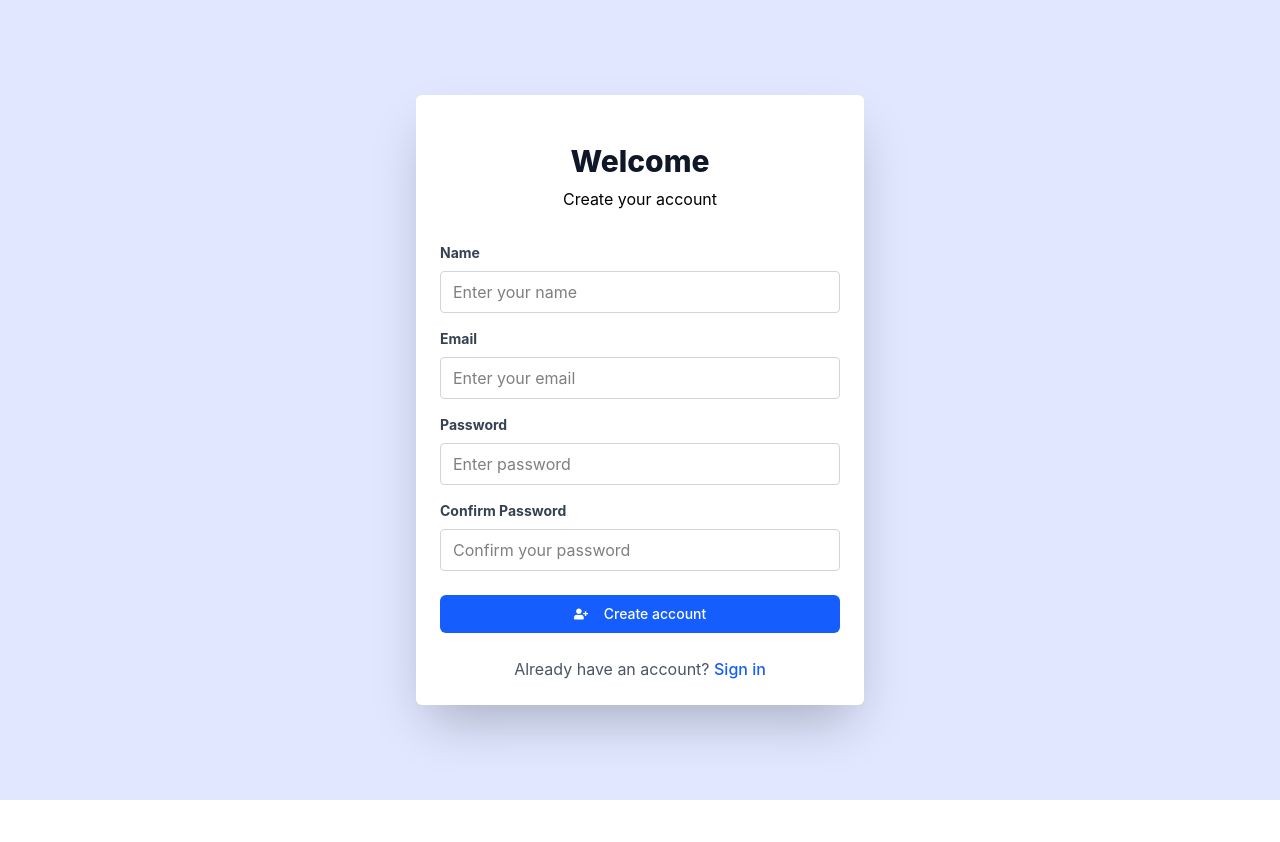
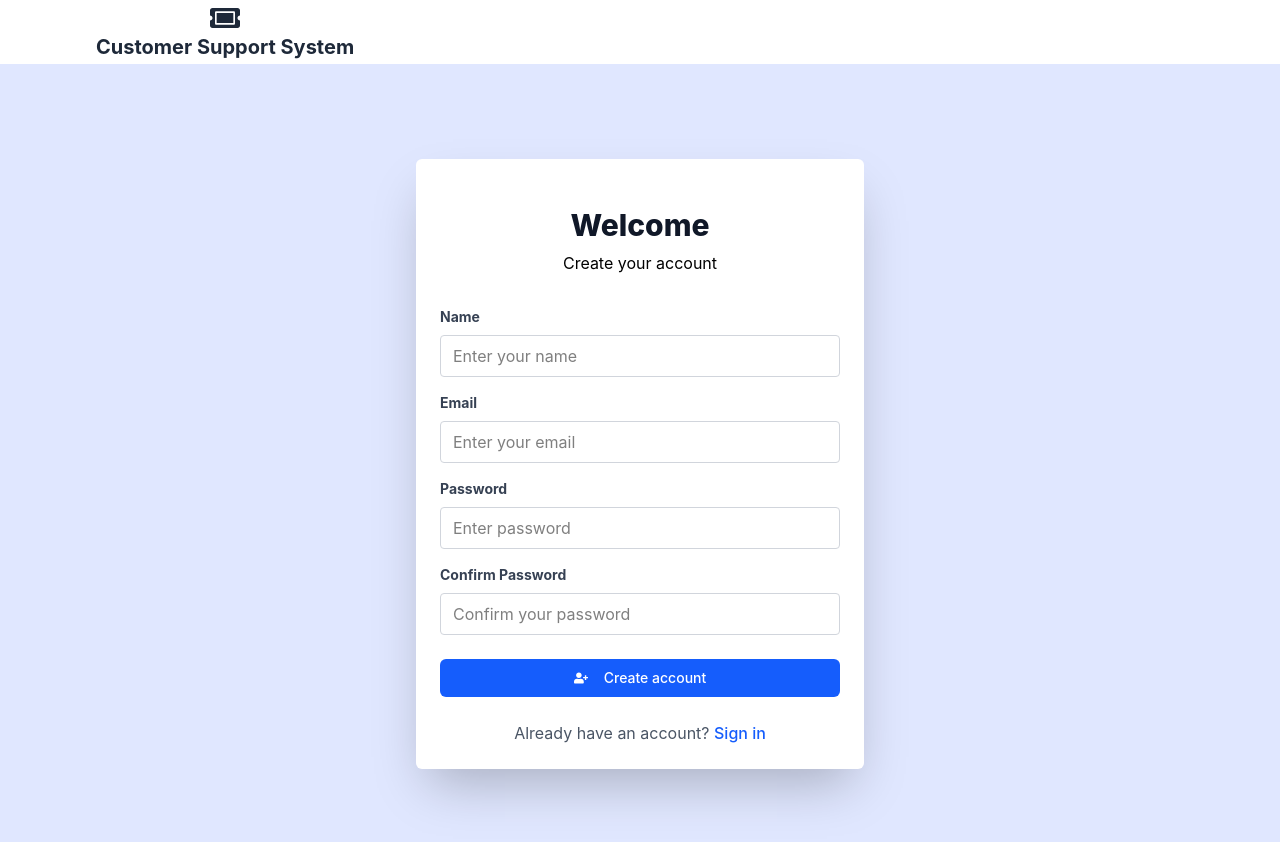
Before and after one commit to surujmiah6896/customer-support-ticket-system, a React (Vite) app in the folder support-ticket-frontend/: page /register in a window 1280 px wide. Shown: the top 842 px of the page. Before the commit the page ends 800 px from the top, so only its background shows below. Built offline with nearby package versions, Linux system fonts and the light colour scheme.

Commit message:
design navbar and implement

```diff
--- a/support-ticket-frontend/src/App.jsx
+++ b/support-ticket-frontend/src/App.jsx
@@ -10,6 +10,7 @@ import Login from "./components/auth/Login";
 import Register from "./components/auth/Register";
 import { ToastContainer } from "react-toastify";
 import TicketList from "./components/tickets/TicketList";
+import Navbar from "./components/layout/Navbar";
 
 
 
@@ -19,6 +20,7 @@ function App() {
     <AuthProvider>
       <Router>
         <div className="App min-h-screen bg-gray-50">
+          <Navbar/>
           <ToastContainer />
           <main>
             <Routes>
--- /dev/null
+++ b/support-ticket-frontend/src/components/layout/Navbar.jsx
@@ -0,0 +1,60 @@
+
+import { Link, useNavigate } from "react-router-dom";
+import { useAuth } from "../../contexts/AuthContext";
+import { FaSignOutAlt, FaTicketAlt } from "react-icons/fa";
+import { Button } from "../../widgets/Button";
+
+const Navbar = () => {
+  const { user, logout, isAuthenticated } = useAuth();
+  const navigate = useNavigate();
+
+  const handleLogout = async () => {
+    await logout();
+    navigate("/");
+  };
+
+  return (
+    <nav className="bg-white shadow-lg ">
+      <div className="max-w-6xl mx-auto px-4 sm:px-6 lg:px-8">
+        <div className="flex justify-between h-16">
+          <div className="flex items-center">
+            <Link to="/dashboard" className="flex-shrink-0 flex items-center">
+              <span className="text-xl flex flex-col items-center font-bold text-gray-800">
+                <FaTicketAlt size={30} /> Customer Support System
+              </span>
+            </Link>
+
+            {isAuthenticated && (
+              <div className="hidden md:ml-6 md:flex md:space-x-4">
+                <Link
+                  to="/dashboard"
+                  className="text-gray-700 hover:text-blue-600 px-3 py-2 rounded-md text-sm font-medium transition-colors"
+                >
+                  Tickets
+                </Link>
+              </div>
+            )}
+          </div>
+
+          {isAuthenticated && (
+            <div className="flex items-center space-x-4">
+              <div className="flex flex-col items-center">
+                <span className="ml-2 px-2 py-1 bg-blue-100 text-blue-800 text-xs rounded-full">
+                  {user?.role}
+                </span>
+                <span className="text-gray-700 text-sm">
+                  Welcome, <span className="font-semibold">{user?.name}</span>
+                </span>
+              </div>
+              <div>
+                <Button onClick={handleLogout}><FaSignOutAlt/> Logout</Button>
+              </div>
+            </div>
+          )}
+        </div>
+      </div>
+    </nav>
+  );
+};
+
+export default Navbar;
--- a/support-ticket-frontend/src/components/tickets/TicketList.jsx
+++ b/support-ticket-frontend/src/components/tickets/TicketList.jsx
@@ -7,6 +7,7 @@ import { ticketsAPI } from "../../services/APIService";
 import { FaTicketAlt } from "react-icons/fa";
 import Loading from "../../widgets/Loading";
 import Badge from "../../widgets/Badge";
+import { Button } from "../../widgets/Button";
 
 const TicketList = () => {
   const [tickets, setTickets] = useState([]);
@@ -34,16 +35,15 @@ const TicketList = () => {
   }
 
   return (
-    <div className="max-w-7xl mx-auto py-6 px-4 sm:px-6 lg:px-8">
+    <div className="max-w-6xl mx-auto py-6 px-4 sm:px-6 lg:px-8">
       <div className="mb-6 flex justify-between items-center">
         <h1 className="text-3xl font-bold text-gray-900">Support Tickets</h1>
         {!user?.isAdmin && (
-          <button
-            onClick={() => setShowForm(true)}
-            className="bg-blue-600 hover:bg-blue-700 text-white px-4 py-2 rounded-md font-medium transition-colors"
-          >
-            Create New Ticket
-          </button>
+          <div className="w-[80]">
+            <Button color="bg-blue-600" onClick={() => setShowForm(true)}>
+              Create New Ticket
+            </Button>
+          </div>
         )}
       </div>
 
```
